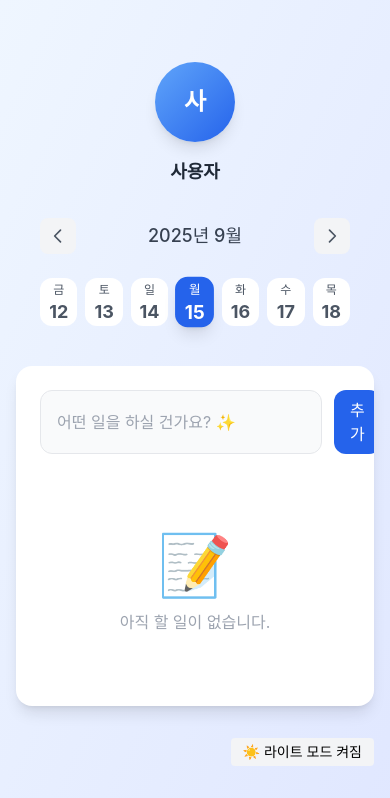
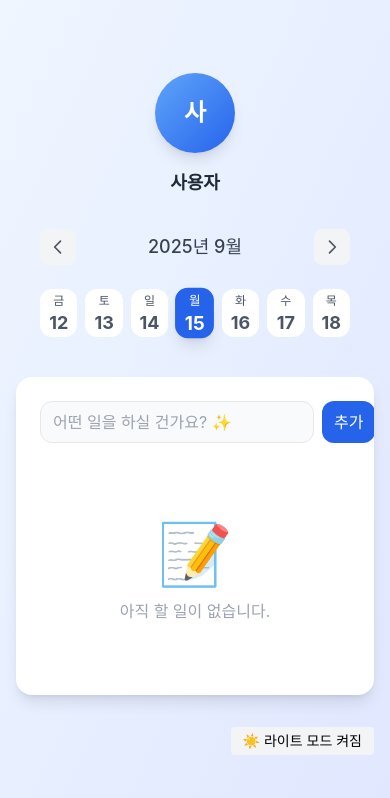
Before and after one commit to doyeonkim1997/react-ts-todolist, a React (Vite) app: page / in a window 390 px wide. Shown: the top 798 px of the page. Built offline with nearby package versions, Linux system fonts and the light colour scheme; a web font is replaced by a local one.

Commit message:
style(todoform): adjust input and button spacing for better mobile UI

```diff
--- a/src/components/TodoForm.tsx
+++ b/src/components/TodoForm.tsx
@@ -13,7 +13,6 @@ export function TodoForm({ onAdd }: TodoFormProps) {
   const handleSubmit = (e: React.FormEvent) => {
     e.preventDefault();
     const trimmedText = text.trim();
-
     if (trimmedText) {
       onAdd(trimmedText);
       setText("");
@@ -21,14 +20,15 @@ export function TodoForm({ onAdd }: TodoFormProps) {
   };
 
   return (
-    <form onSubmit={handleSubmit} className="flex gap-3 w-full">
+    <form onSubmit={handleSubmit} className="flex gap-2 sm:gap-3">
+      {/* 입력창 */}
       <input
         type="text"
         value={text}
         onChange={(e) => setText(e.target.value)}
         placeholder="어떤 일을 하실 건가요? ✨"
         className="
-        flex-1 px-4 py-2
+          flex-1 px-3 py-2 sm:px-4 sm:py-3
           border border-gray-200 dark:border-slate-500
           rounded-xl
           focus:outline-none focus:ring-2 focus:ring-blue-500
@@ -38,13 +38,17 @@ export function TodoForm({ onAdd }: TodoFormProps) {
           transition-colors duration-300
         "
       />
+
+      {/* 버튼 */}
       <button
         type="submit"
-        className="px-4 sm:px-6 py-2 sm:py-3
+        className="
+          px-3 sm:px-5 py-2 sm:py-3
           bg-blue-600 text-white rounded-xl
           hover:bg-blue-700
           focus:outline-none focus:ring-2 focus:ring-blue-500
           transition-colors font-medium
+          whitespace-nowrap
         "
       >
         추가
```
Lines whose indentation alone changed are shown as unchanged.
